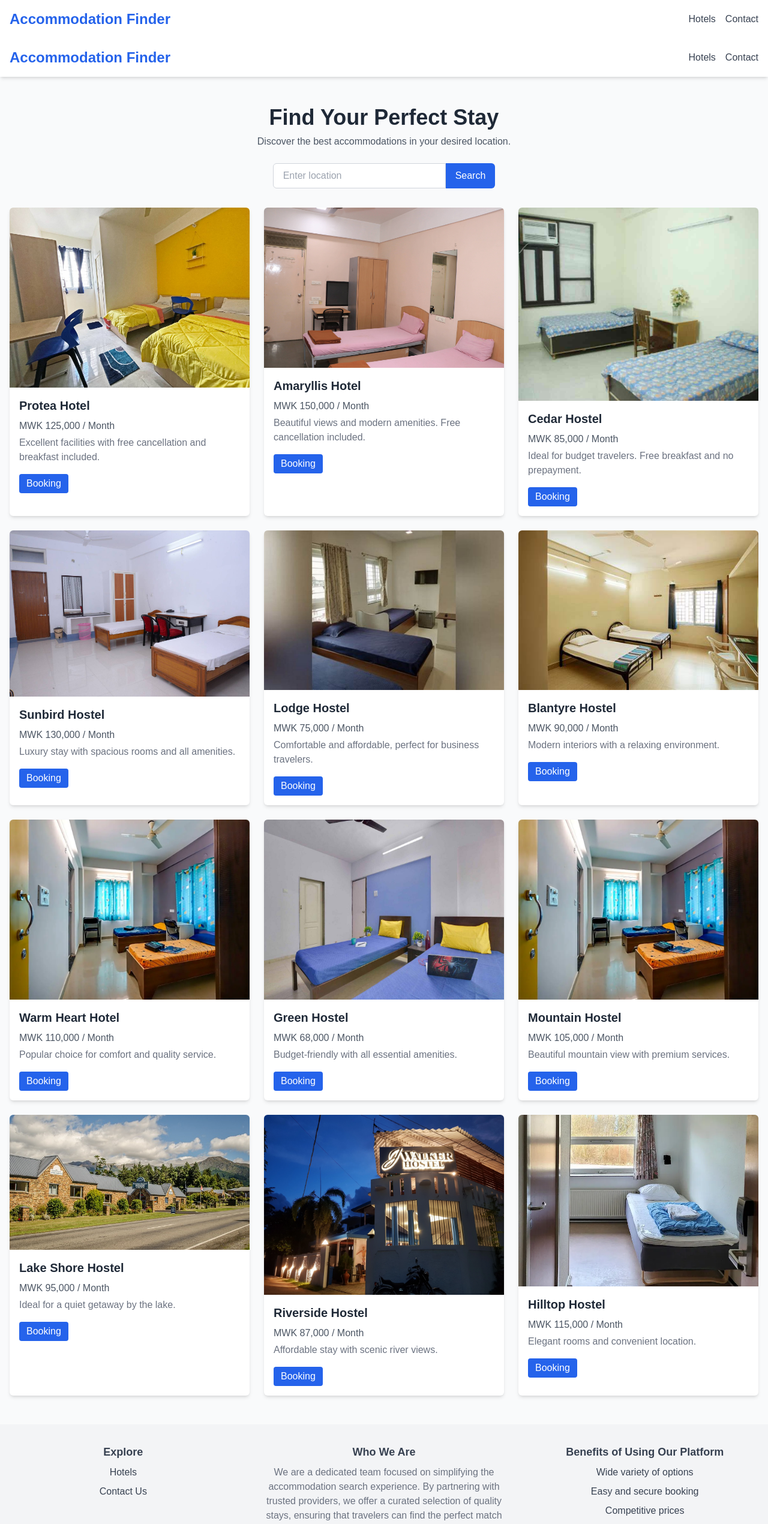
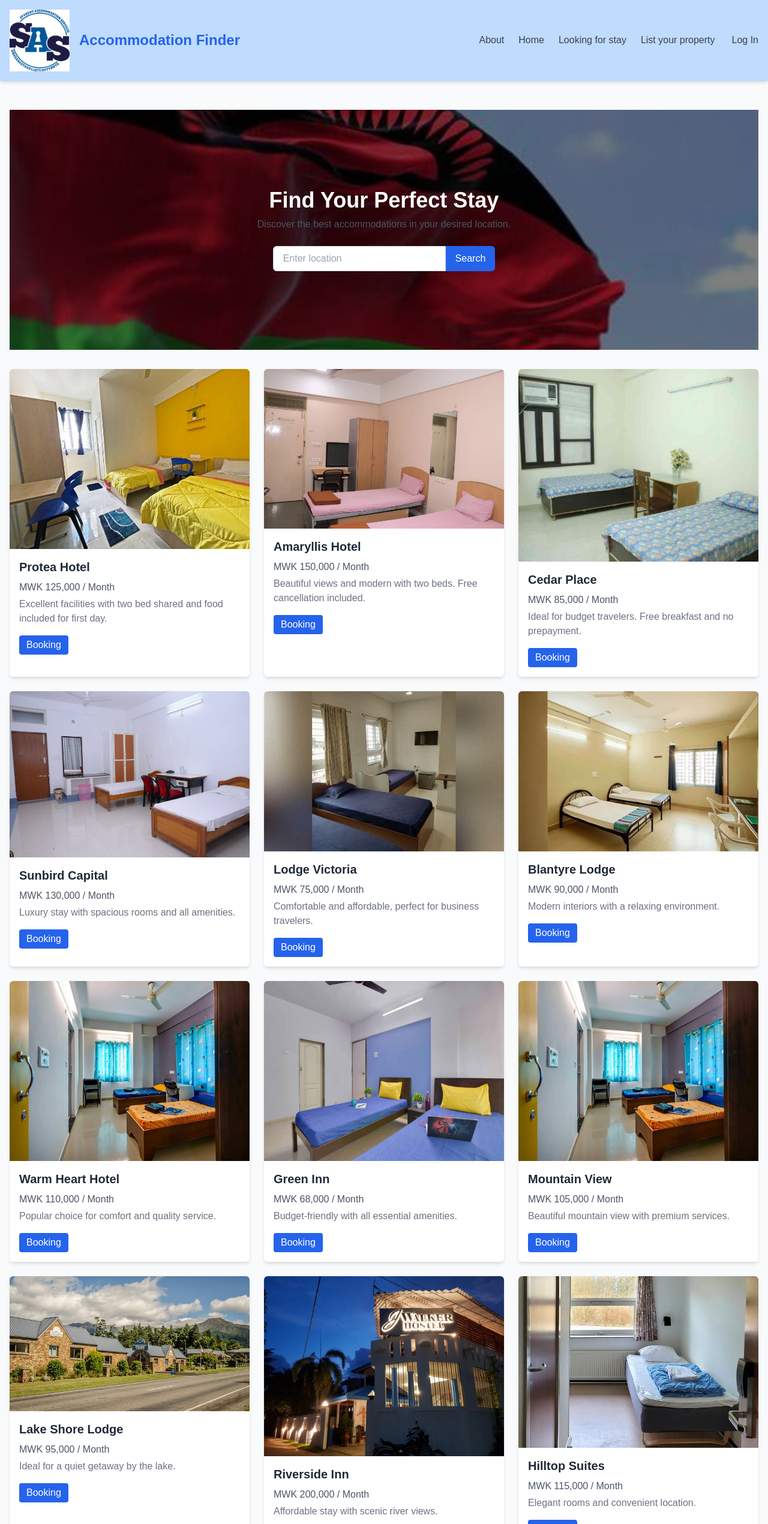
Before and after one commit to ChifundoKauwa/accomodation-finder, a Next.js app: page /components/Landing in a window 1280 px wide. Shown: the top 2540 px of the page at 60% size. Built offline with nearby package versions, Linux system fonts and the light colour scheme.

Commit message:
made some changes to home page

```diff
--- a/app/components/Dashboard/page.js
+++ b/app/components/Dashboard/page.js
@@ -1,52 +1,91 @@
-'use client'
-import { useState } from 'react';
+'use client';
 
-export default function Home() {
-    const [dashboard, setDashboard] = useState([]); // State to hold the dashboard items
-    const [location, setLocation] = useState(''); // State to hold the input value
-    const [image, setImage] = useState(null); // State to hold the uploaded image
+import React, { useState } from 'react';
 
-    const addDashboard = () => {
-        if (location && image) {
-            const date = new Date().toLocaleString(); // Get the current date and time
-            const newItem = { location, date, image }; // Create a new item with location, date, and image
-            setDashboard([...dashboard, newItem]); // Add new item to the dashboard
-            setLocation(''); // Clear the input field
-            setImage(null); // Clear the image state
-        }
-    };
+const Dashboard = () => {
+  const [name, setName] = useState('');
+  const [price, setPrice] = useState('');
+  const [description, setDescription] = useState('');
+  const [image, setImage] = useState(null);
+  const [message, setMessage] = useState('');
 
-    const deleteLocation = (index) => {
-        const newDashboard = dashboard.filter((_, i) => i !== index); // Remove the item at the specified index
-        setDashboard(newDashboard); // Update the dashboard state
-    };
+  const handleSubmit = async (e) => {
+    e.preventDefault();
+    const formData = new FormData();
+    formData.append('name', name);
+    formData.append('price', price);
+    formData.append('description', description);
+    formData.append('image', image);
 
-    return (
+    try {
+      const response = await fetch('https://backend2024-fpl8.onrender.com/Hostels/landlord', {
+        method: 'POST',
+        body: formData,
+      });
+
+      if (!response.ok) {
+        throw new Error('Failed to post product');
+      }
+
+      setMessage('Product posted successfully!');
+      setName('');
+      setPrice('');
+      setDescription('');
+      setImage(null);
+    } catch (err) {
+      console.log(new Error(err));
+      setMessage('Error posting product');
+    }
+  };
+
+  return (
+    <div className="p-8">
+      <h1 className="text-2xl text-blue-400 font-bold mb-6">Admin Dashboard</h1>
+      {message && <p className="mb-4 text-green-500">{message}</p>}
+      <form onSubmit={handleSubmit} className="space-y-4">
         <div>
-            <h1>FIND YOUR ACCOMMODATION</h1>
-            <p>VISIT US</p>
-            <input
-                placeholder="House location"
-                value={location}
-                onChange={(e) => setLocation(e.target.value)} // Update location state on input change
-            />
-            <input
-                type="file"
-                accept="image/*"
-                onChange={(e) => setImage(URL.createObjectURL(e.target.files[0]))} // Update image state on file selection
-            />
-            <button onClick={addDashboard}>Add</button> {/* Call addDashboard on button click */}
-            <div className="js-dashboard">
-                {dashboard.map((item, index) => (
-                    <div key={index}>
-                        {item.image && <img src={item.image} alt={`Location ${item.location}`} style={{ width: '100px', height: '100px' }} />} {/* Display the image */}
-                        <p>
-                            {item.location} - Added on: {item.date}
-                            <button onClick={() => deleteLocation(index)}>Delete</button>
-                        </p>
-                    </div>
-                ))}
-            </div>
+          <label className="block text-sm font-medium">Product Name</label>
+          <input
+            type="text"
+            value={name}
+            onChange={(e) => setName(e.target.value)}
+            className="w-full border rounded px-4 py-2"
+          />
         </div>
-    );
-}
+        <div>
+          <label className="block text-sm font-medium">Price</label>
+          <input
+            type="number"
+            value={price}
+            onChange={(e) => setPrice(e.target.value)}
+            className="w-full border rounded px-4 py-2"
+          />
+        </div>
+        <div>
+          <label className="block text-sm font-medium">Description</label>
+          <textarea
+            value={description}
+            onChange={(e) => setDescription(e.target.value)}
+            className="w-full border rounded px-4 py-2"
+          ></textarea>
+        </div>
+        <div>
+          <label className="block text-sm font-medium">Image</label>
+          <input
+            type="file"
+            onChange={(e) => setImage(e.target.files[0])}
+            className="w-full"
+          />
+        </div>
+        <button
+          type="submit"
+          className="bg-blue-500 text-white px-4 py-2 rounded"
+        >
+          Post listings
+        </button>
+      </form>
+    </div>
+  );
+};
+
+export default Dashboard;
--- a/app/components/Landing/landing-content.js
+++ b/app/components/Landing/landing-content.js
@@ -1,69 +1,95 @@
 "use client"; // This makes the entire component a client component
 
-import { useRouter, useSearchParams, } from 'next/navigation';
-import Image from 'next/image';
-import { useEffect, useState } from 'react';
-import Link from 'next/link';
-import {Suspense} from 'react'
-
-
+import { useRouter, useSearchParams } from "next/navigation";
+import Image from "next/image";
+import { useEffect, useState } from "react";
 
 // Mock data for hostels
 const hostelsData = [
-  { id: 1, name: 'Protea Hotel', location: 'Blantyre', price: 125000, image: '/hotel1.jpg', description: 'Excellent facilities with free cancellation and breakfast included.' },
-  { id: 2, name: 'Amaryllis Hotel', location: 'Blantyre', price: 150000, image: '/hotel2.jpg', description: 'Beautiful views and modern amenities. Free cancellation included.' },
-  { id: 3, name: 'Cedar Hostel', location: 'Lilongwe', price: 85000, image: '/hotel3.jpg', description: 'Ideal for budget travelers. Free breakfast and no prepayment.' },
-  { id: 4, name: 'Sunbird Hostel', location: 'Lilongwe', price: 130000, image: '/hotel4.jpg', description: 'Luxury stay with spacious rooms and all amenities.' },
-  { id: 5, name: 'Lodge Hostel', location: 'Mzuzu', price: 75000, image: '/hotel5.jpg', description: 'Comfortable and affordable, perfect for business travelers.' },
-  { id: 6, name: 'Blantyre Hostel', location: 'Blantyre', price: 90000, image: '/hotel6.jpg', description: 'Modern interiors with a relaxing environment.' },
+  { id: 1, name: 'Protea Hotel', location: 'Blantyre', price: 125000, image: '/hotel1.jpg', description: 'Excellent facilities with two bed shared and food included for first day.' },
+  { id: 2, name: 'Amaryllis Hotel', location: 'Blantyre', price: 150000, image: '/hotel2.jpg', description: 'Beautiful views and modern with two beds. Free cancellation included.' },
+  { id: 3, name: 'Cedar Place', location: 'Lilongwe', price: 85000, image: '/hotel3.jpg', description: 'Ideal for budget travelers. Free breakfast and no prepayment.' },
+  { id: 4, name: 'Sunbird Capital', location: 'Lilongwe', price: 130000, image: '/hotel4.jpg', description: 'Luxury stay with spacious rooms and all amenities.' },
+  { id: 5, name: 'Lodge Victoria', location: 'Mzuzu', price: 75000, image: '/hotel5.jpg', description: 'Comfortable and affordable, perfect for business travelers.' },
+  { id: 6, name: 'Blantyre Lodge', location: 'Blantyre', price: 90000, image: '/hotel6.jpg', description: 'Modern interiors with a relaxing environment.' },
   { id: 7, name: 'Warm Heart Hotel', location: 'Lilongwe', price: 110000, image: '/hotel7.jpg', description: 'Popular choice for comfort and quality service.' },
-  { id: 8, name: 'Green Hostel', location: 'Mzuzu', price: 68000, image: '/hotel8.jpg', description: 'Budget-friendly with all essential amenities.' },
-  { id: 9, name: 'Mountain Hostel', location: 'Blantyre', price: 105000, image: '/hotel9.jpg', description: 'Beautiful mountain view with premium services.' },
-  { id: 10, name: 'Lake Shore Hostel', location: 'Mangochi', price: 95000, image: '/hotel10.jpg', description: 'Ideal for a quiet getaway by the lake.' },
-  { id: 11, name: 'Riverside Hostel', location: 'Mangochi', price: 87000, image: '/hotel11.jpg', description: 'Affordable stay with scenic river views.' },
-  { id: 12, name: 'Hilltop Hostel', location: 'Zomba', price: 115000, image: '/hotel12.jpg', description: 'Elegant rooms and convenient location.' }
+  { id: 8, name: 'Green Inn', location: 'Zomba', price: 68000, image: '/hotel8.jpg', description: 'Budget-friendly with all essential amenities.' },
+  { id: 9, name: 'Mountain View', location: 'Blantyre', price: 105000, image: '/hotel9.jpg', description: 'Beautiful mountain view with premium services.' },
+  { id: 10, name: 'Lake Shore Lodge', location: 'Zomba', price: 95000, image: '/hotel10.jpg', description: 'Ideal for a quiet getaway by the lake.' },
+  { id: 11, name: 'Riverside Inn', location: 'zomba', price: 200000, image: '/hotel11.jpg', description: 'Affordable stay with scenic river views.' },
+  { id: 12, name: 'Hilltop Suites', location: 'Blantyre', price: 115000, image: '/hotel12.jpg', description: 'Elegant rooms and convenient location.' }
 ];
 
-
-export default function Landing() {
-
+export default function Home() {
   const router = useRouter();
-  const searchParams =useSearchParams();
-  const [locationFilter, setLocationFilter] = useState(searchParams.get('location') || '');
+  const searchParams = useSearchParams();
+  const [locationFilter, setLocationFilter] = useState(searchParams.get("location") || "");
   const [filteredHostels, setFilteredHostels] = useState(hostelsData);
+  const [isLoggedIn, setIsLoggedIn] = useState(false); // Simulated login state
 
   useEffect(() => {
-    // Filter the hostels based on the location query parameter
-    const filtered = hostelsData.filter(hostel =>
+    const filtered = hostelsData.filter((hostel) =>
       hostel.location.toLowerCase().includes(locationFilter.toLowerCase())
     );
     setFilteredHostels(filtered);
   }, [locationFilter]);
 
   const handleSearch = () => {
-    // Update the query parameter in the URL
     router.push(`/?location=${locationFilter}`);
   };
 
+  const handleBookingClick = () => {
+    if (isLoggedIn) {
+      router.push("/components/Message");
+    } else {
+      router.push("/components/LoginForm");
+    }
+  };
+
+  const handleListPropertyClick = () => {
+    if (isLoggedIn) {
+      router.push("/components/Dashboard");
+    } else {
+      router.push("/components/LoginForm");
+    }
+  };
 
   return (
-
     <div className="min-h-screen bg-gray-50">
-      <header className="bg-white shadow-md">
+      <header className="bg-blue-200 shadow-md">
         <div className="container mx-auto px-4 py-4 flex justify-between items-center">
+          <div className="flex items-center space-x-4">
+            <Image src="/student.png" alt="Accommodation Finder Logo" width={100} height={50} className="object-contain" />
             <h1 className="text-2xl font-bold text-blue-600">Accommodation Finder</h1>
-          <nav className="space-x-4">
-            <a href="#hotels" className="text-gray-700 hover:text-blue-600">Hotels</a>
-            <a href="#contact" className="text-gray-700 hover:text-blue-600">Contact</a>
+          </div>
+          <nav className="flex space-x-6 items-center">
+            <a href="#about" className="text-gray-700 hover:text-blue-600">About</a>
+            <a href="/" className="text-gray-700 hover:text-blue-600">Home</a>
+            <a href="#hotels" className="text-gray-700 hover:text-blue-600">Looking for stay</a>
+            <a onClick={handleListPropertyClick} className="text-gray-700 hover:text-blue-600 cursor-pointer">
+              List your property
+            </a>
+            <button onClick={() => router.push("/components/LoginForm")} className="text-gray-700 hover:text-blue-600 flex items-center">
+              <span className="material-icons mr-1"></span> Log In
+            </button>
           </nav>
         </div>
       </header>
 
       <main className="container mx-auto p-4">
-        <section className="my-8 text-center">
-          <h2 className="text-4xl font-semibold text-gray-800">Find Your Perfect Stay</h2>
-          <p className="mt-2 text-gray-600">Discover the best accommodations in your desired location.</p>
-
+        {/* Section with background image */}
+        <section
+          className="relative my-8 text-center bg-cover bg-center bg-no-repeat h-[400px]"
+          style={{
+            backgroundImage: 'url("/malawi.jpg")',
+          }}
+        >
+          {/* Overlay */}
+          <div className="absolute inset-0 bg-black bg-opacity-50 flex flex-col justify-center items-center text-center px-4">
+            <h2 className="text-4xl font-semibold text-white">Find Your Perfect Stay</h2>
+            <p className="mt-2 text-gray-600">
+              Discover the best accommodations in your desired location.
+            </p>
             <div className="mt-6 flex justify-center">
               <input
                 type="text"
@@ -72,61 +98,63 @@ export default function Landing() {
                 onChange={(e) => setLocationFilter(e.target.value)}
                 className="border border-gray-300 rounded-l-md px-4 py-2 w-72 focus:outline-none"
               />
-
-            <button onClick={handleSearch} className="bg-blue-600 text-white px-4 py-2 rounded-r-md hover:bg-blue-700">Search</button>
-
+              <button
+                onClick={handleSearch}
+                className="bg-blue-600 text-white px-4 py-2 rounded-r-md hover:bg-blue-700"
+              >
+                Search
+              </button>
+            </div>
           </div>
         </section>
 
         <section id="hotels" className="grid grid-cols-1 md:grid-cols-3 gap-6">
-          {filteredHostels.map(hostel => (
+          {filteredHostels.map((hostel) => (
             <div key={hostel.id} className="bg-white shadow-md rounded-md overflow-hidden">
-              <Image src={hostel.image} alt={hostel.name} width={400} height={250} className="w-full object-cover"/>
+              <Image src={hostel.image} alt={hostel.name} width={400} height={250} className="w-full object-cover" />
               <div className="p-4">
                 <h3 className="text-xl font-semibold text-gray-800">{hostel.name}</h3>
                 <p className="mt-2 text-gray-600">MWK {hostel.price.toLocaleString()} / Month</p>
                 <p className="text-gray-500 mt-1">{hostel.description}</p>
-                <Link href={'/components/SignUpForm'}>
-
-                <button className="mt-4 bg-blue-600 text-white px-3 py-1 rounded hover:bg-blue-700"  >Booking</button>
-                </Link>
-
+                <button
+                  onClick={handleBookingClick}
+                  className="mt-4 bg-blue-600 text-white px-3 py-1 rounded hover:bg-blue-700"
+                >
+                  Booking
+                </button>
               </div>
             </div>
           ))}
         </section>
       </main>
 
-      <footer className="bg-gray-100 py-8 mt-8">
+      <footer className="bg-blue-200 py-8 mt-8">
   <div className="container mx-auto text-center">
     <div className="grid grid-cols-1 md:grid-cols-3 gap-6 text-gray-700">
       <div>
-              <h3 className="text-lg font-semibold">Explore</h3>
+      <h3 className="mt-4 text-lg font-semibold">Contact Us</h3>
+        <p className="mt-2 text-gray-500">
+          Have questions? Reach out to us at <a href="mailto:support@accommodationfinder.com" className="text-blue-600 hover:underline">support@accommodationfinder.com</a>.
+        </p>
+      </div>
+      <div>
+        <h3 className="text-lg font-semibold">Quick Access</h3>
         <ul className="mt-2 space-y-2">
-                <li><a href="#hotels" className="hover:text-blue-600">Hotels</a></li>
-                <li><a href="#contact" className="hover:text-blue-600">Contact Us</a></li>
+          <li><a href="/sign up" className="hover:text-blue-600">Register</a></li>
+          <li><a href="/login" className="hover:text-blue-600">Log In</a></li>
+          <li><a href="/dashboard" className="hover:text-blue-600">Dashboard</a></li>
         </ul>
       </div>
       <div>
         <h3 className="text-lg font-semibold">Who We Are</h3>
         <p className="mt-2 text-gray-500">
-                We are a dedicated team focused on simplifying the accommodation search experience. By partnering with trusted providers, we offer a curated selection of quality stays, ensuring that travelers can find the perfect match for their preferences and budget.
+          We are a dedicated team focused on simplifying the accommodation search experience by connecting you to the best hostels and lodges across Malawi.
         </p>
-            </div>
-            <div>
-              <h3 className="text-lg font-semibold">Benefits of Using Our Platform</h3>
-              <ul className="mt-2 space-y-2">
-                <li>Wide variety of options</li>
-                <li>Easy and secure booking</li>
-                <li>Competitive prices</li>
-                <li>24/7 customer support</li>
-              </ul>
       </div>
     </div>
     <p className="mt-6 text-gray-600">© 2024 Accommodation Finder. All rights reserved.</p>
   </div>
 </footer>
  </div>
-
 );
 }
--- a/app/components/Landing/page.js
+++ b/app/components/Landing/page.js
@@ -4,15 +4,7 @@ import { Suspense } from 'react'
 export default function Landing() {
   return (
     <div className="min-h-screen bg-gray-50">
-      <header className="bg-white shadow-md">
-        <div className="container mx-auto px-4 py-4 flex justify-between items-center">
-          <h1 className="text-2xl font-bold text-blue-600">Accommodation Finder</h1>
-          <nav className="space-x-4">
-            <a href="#hotels" className="text-gray-700 hover:text-blue-600">Hotels</a>
-            <a href="#contact" className="text-gray-700 hover:text-blue-600">Contact</a>
-          </nav>
-        </div>
-      </header>
+
       <Suspense fallback={<div>Loading...</div>}>
         <LandingContent />
       </Suspense>
--- a/app/components/LoginForm/page.js
+++ b/app/components/LoginForm/page.js
@@ -2,13 +2,45 @@
 
 import React, { useState } from 'react';
 import Link from 'next/link';
+import { useRouter } from 'next/navigation';
 
 const LoginForm = () => {
   const [showPassword, setShowPassword] = useState(false);
+  const [username, setUsername] = useState('');
+  const [password, setPassword] = useState('');
+  const [error, setError] = useState('');
+  const router = useRouter(); // Use Next.js router
 
-  const handleLogin = (e) => {
+  const handleLogin = async (e) => {
     e.preventDefault();
-    console.log('Redirecting to dashboard...');
+    setError(''); // Clear any previous errors
+
+    try {
+      const response = await fetch('https://backend2024-fpl8.onrender.com/auth/login', {
+        method: 'POST',
+        headers: {
+          'Content-Type': 'application/json',
+        },
+        body: JSON.stringify({ username, password }),
+      });
+
+      if (!response.ok) {
+        const errorData = await response.json();
+        throw new Error(errorData.message || 'Login failed');
+      }
+
+      const data = await response.json();
+      console.log('Login successful:', data);
+
+      // Store the token in localStorage
+      localStorage.setItem('authToken', data.token);
+
+      // Redirect to the home page
+      router.push('/');
+    } catch (err) {
+      console.error('Login failed:', err);
+      setError(err.message);
+    }
   };
 
   return (
@@ -35,11 +67,15 @@ const LoginForm = () => {
           <p className="text-sm text-gray-500">Log in to your account</p>
         </div>
 
+        {error && <p className="mb-4 text-sm text-red-500">{error}</p>}
+
         <form className="space-y-6" onSubmit={handleLogin}>
           <div>
             <input
               type="text"
               placeholder="Username"
+              value={username}
+              onChange={(e) => setUsername(e.target.value)}
               className="w-full px-4 py-2 text-sm border border-gray-300 rounded-lg focus:outline-none focus:ring-2 focus:ring-blue-400 placeholder-gray-400"
             />
           </div>
@@ -48,6 +84,8 @@ const LoginForm = () => {
             <input
               type={showPassword ? 'text' : 'password'}
               placeholder="Password"
+              value={password}
+              onChange={(e) => setPassword(e.target.value)}
               className="w-full px-4 py-2 text-sm border border-gray-300 rounded-lg focus:outline-none focus:ring-2 focus:ring-blue-400 placeholder-gray-400"
             />
             <button
--- a/app/components/Message/page.js
+++ b/app/components/Message/page.js
@@ -55,7 +55,7 @@ export default function Chat() {
     <div className="w-full max-w-3xl mx-auto bg-white shadow-lg rounded-lg p-4 flex flex-col h-[600px]">
       {/* Chat Feed */}
       <div className="flex-1 overflow-y-auto mb-4">
-        <h2 className='font-semibold text-center text-2xl'>landlord chatRoom</h2>
+        <h2 className='font-semibold text-center text-blue-400 text-2xl'>landlord chatRoom</h2>
         <ChatFeed
           messages={messages}
           isTyping={false}
@@ -83,7 +83,7 @@ export default function Chat() {
 
         <button
           onClick={handleSendMessage}
-          className="px-4 py-2 sm:py-3 bg-blue-500 text-white rounded-lg hover:bg-blue-700 transition duration-200"
+          className="px-4 py-2 sm:py-3 bg-blue-400 text-white rounded-lg hover:bg-blue-700 transition duration-200"
         >
          < IoSend size={25}/>
         </button>
--- a/app/components/SignUpForm/page.js
+++ b/app/components/SignUpForm/page.js
@@ -10,15 +10,16 @@ const SignUpForm = () => {
   const [email, setEmail] = useState('');
   const [password, setPassword] = useState('');
   const [confirmPassword, setConfirmPassword] = useState('');
-  const [role, setRole] = useState('student'); // 'student' or 'administrator'
+  const [role, setRole] = useState('student'); // 'student' or 'landlord'
   const [error, setError] = useState('');
 
-  const router = useRouter(); // For programmatic navigation
+  const router = useRouter();
 
-  const handleSubmit = (e) => {
+  const handleSubmit = async (e) => {
     e.preventDefault();
     setError('');
 
+    // Validate fields
     if (!firstName || !lastName || !email || !password || !confirmPassword) {
       setError('Please fill out all fields');
       return;
@@ -29,13 +30,42 @@ const SignUpForm = () => {
       return;
     }
 
-    // Redirect based on the selected role
-    if (role === 'student') {
-      console.log('Redirecting to Student Dashboard...');
-      router.push('/student-dashboard'); // Example route for students
-    } else {
-      console.log('Redirecting to Administrator Dashboard...');
-      router.push('/admin-dashboard'); // Example route for administrators
+    try {
+      // Send data to the backend
+      const response = await fetch('https://backend2024-fpl8.onrender.com/users', {
+        method: 'POST',
+        headers: {
+          'Content-Type': 'application/json',
+        },
+        body: JSON.stringify({
+          firstName,
+          lastName,
+          email,
+          password,
+          role,
+        }),
+      });
+
+      if (!response.ok) {
+        const errorData = await response.json();
+        throw new Error(errorData.message || 'Signup failed');
+      }
+
+      const data = await response.json();
+      console.log('Signup successful:', data);
+
+      // Store token or relevant info if needed
+      localStorage.setItem('authToken', data.token);
+
+      // Redirect based on role
+      if (role === 'student') {
+        router.push('/components/Landing');
+      } else {
+        router.push('/components/Dashboard');
+      }
+    } catch (err) {
+      console.error('Signup failed:', err);
+      setError(err.message);
     }
   };
 
@@ -129,12 +159,12 @@ const SignUpForm = () => {
                 <input
                   type="radio"
                   name="role"
-                  value="administrator"
-                  checked={role === 'administrator'}
-                  onChange={() => setRole('administrator')}
+                  value="landlord"
+                  checked={role === 'landlord'}
+                  onChange={() => setRole('landlord')}
                   className="text-blue-500 border-gray-300 focus:ring-0"
                 />
-                <span className="ml-2 text-sm text-gray-600">Administrator</span>
+                <span className="ml-2 text-sm text-gray-600">Landlord</span>
               </label>
             </div>
           </div>
@@ -155,7 +185,7 @@ const SignUpForm = () => {
             href="/components/LoginForm"
             className="text-blue-500 font-semibold hover:underline"
           >
-            Sign in
+            Log in
           </Link>
         </p>
       </div>
```
Also changed, not shown: public/malawi.jpg (added), public/student.png (added). Lines whose indentation alone changed are shown as unchanged.
